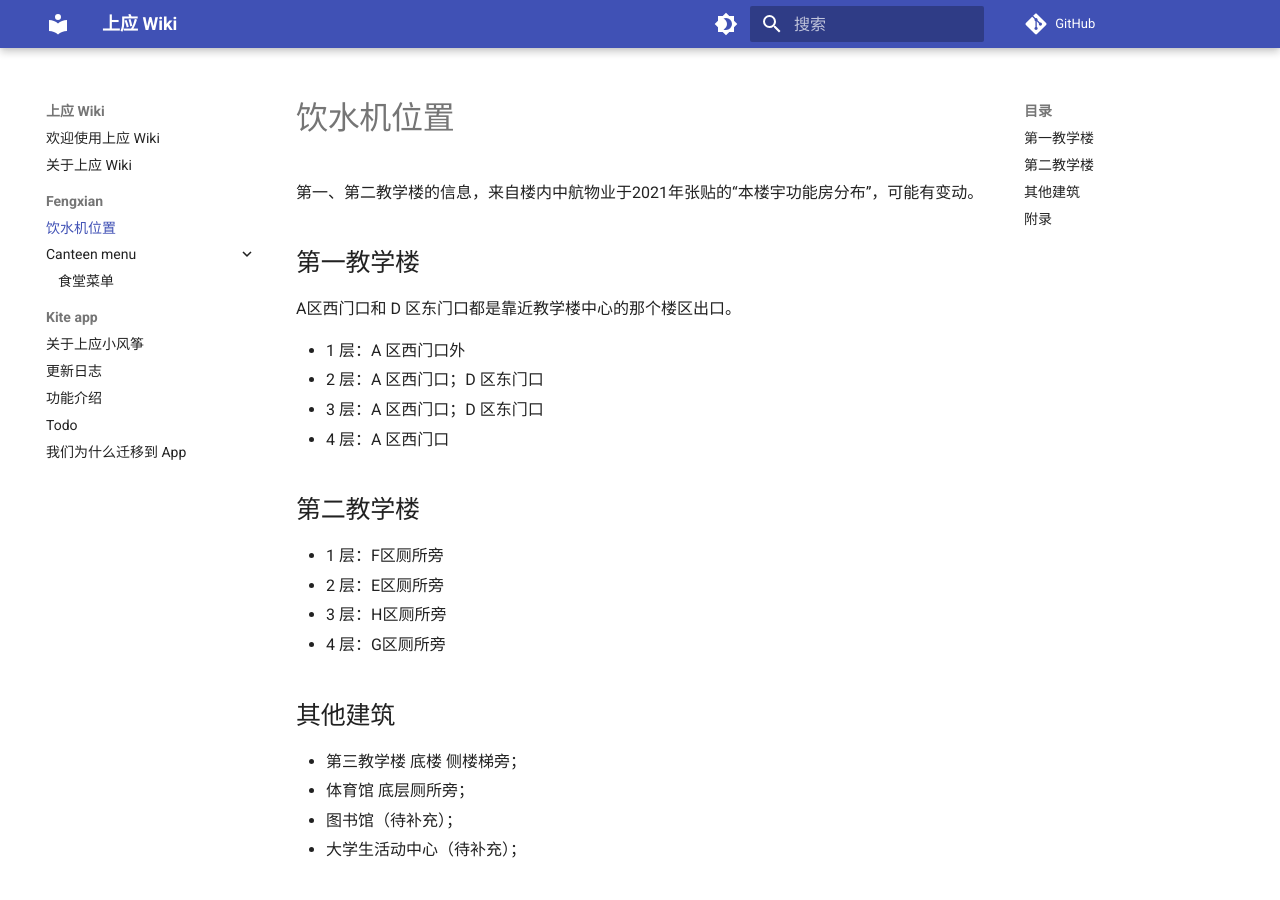
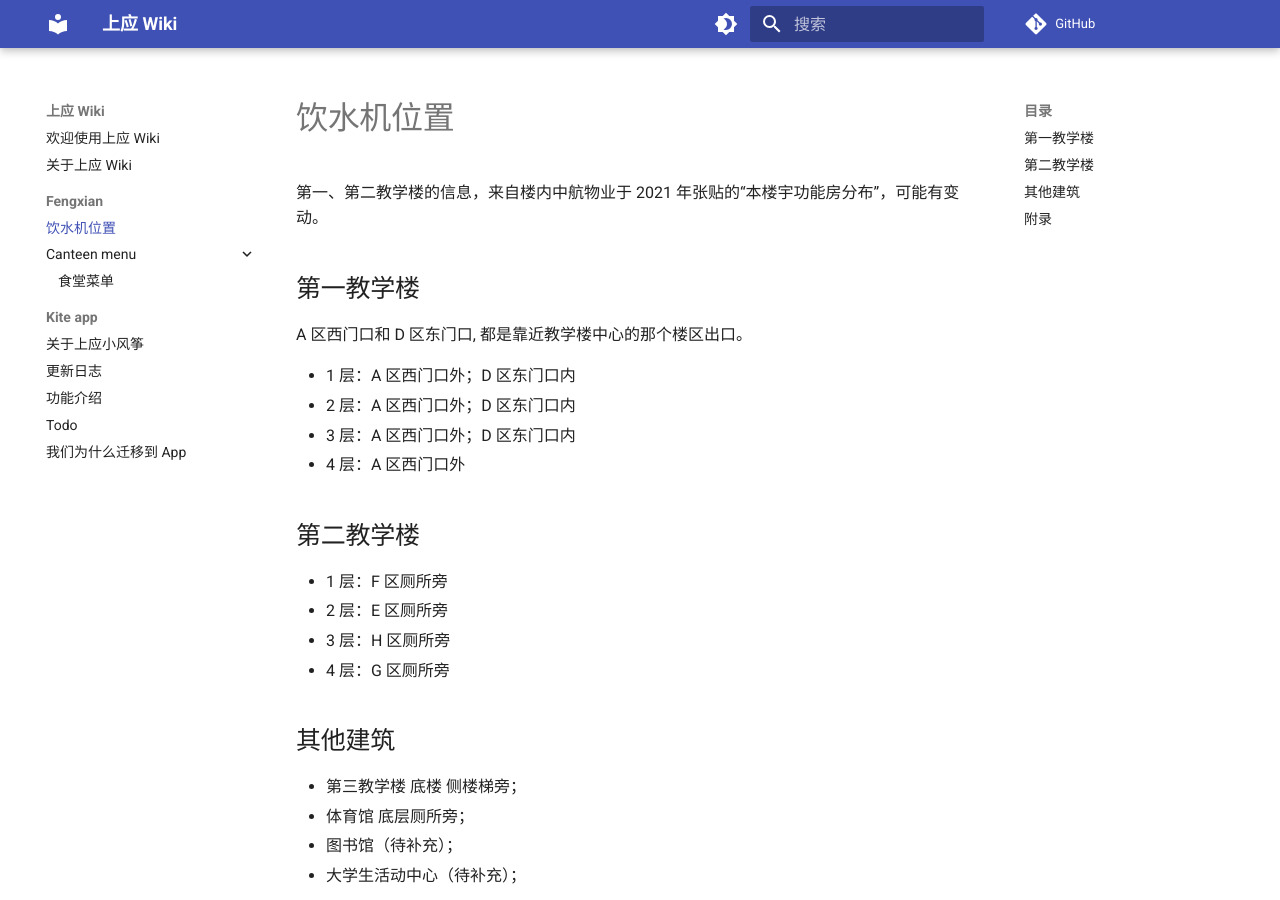
Before and after one commit to SIT-kite/SIT-wiki, an MkDocs documentation site: the page built from docs/fengxian/water.md, in a window 1280 px wide and 900 px high. Built offline with MkDocs 1.6.1 and Material for MkDocs 9.7.7, drawn with Linux system fonts in a browser that asks for light colours; comment, search, counter and statistics services are not loaded.

Commit message:
精确第一教学楼饮水机位置
顺便加一堆空格

```diff
--- a/docs/fengxian/water.md
+++ b/docs/fengxian/water.md
@@ -1,22 +1,22 @@
 # 饮水机位置
 
-第一、第二教学楼的信息，来自楼内中航物业于2021年张贴的“本楼宇功能房分布”，可能有变动。
+第一、第二教学楼的信息，来自楼内中航物业于 2021 年张贴的“本楼宇功能房分布”，可能有变动。
 
 ## 第一教学楼
 
-A区西门口和 D 区东门口都是靠近教学楼中心的那个楼区出口。
+A 区西门口和 D 区东门口, 都是靠近教学楼中心的那个楼区出口。
 
-- 1 层：A 区西门口外
-- 2 层：A 区西门口；D 区东门口
-- 3 层：A 区西门口；D 区东门口
-- 4 层：A 区西门口
+- 1 层：A 区西门口外；D 区东门口内
+- 2 层：A 区西门口外；D 区东门口内
+- 3 层：A 区西门口外；D 区东门口内
+- 4 层：A 区西门口外
 
 ## 第二教学楼
 
-- 1 层：F区厕所旁
-- 2 层：E区厕所旁
-- 3 层：H区厕所旁
-- 4 层：G区厕所旁
+- 1 层：F 区厕所旁
+- 2 层：E 区厕所旁
+- 3 层：H 区厕所旁
+- 4 层：G 区厕所旁
 
 ## 其他建筑
 
```
